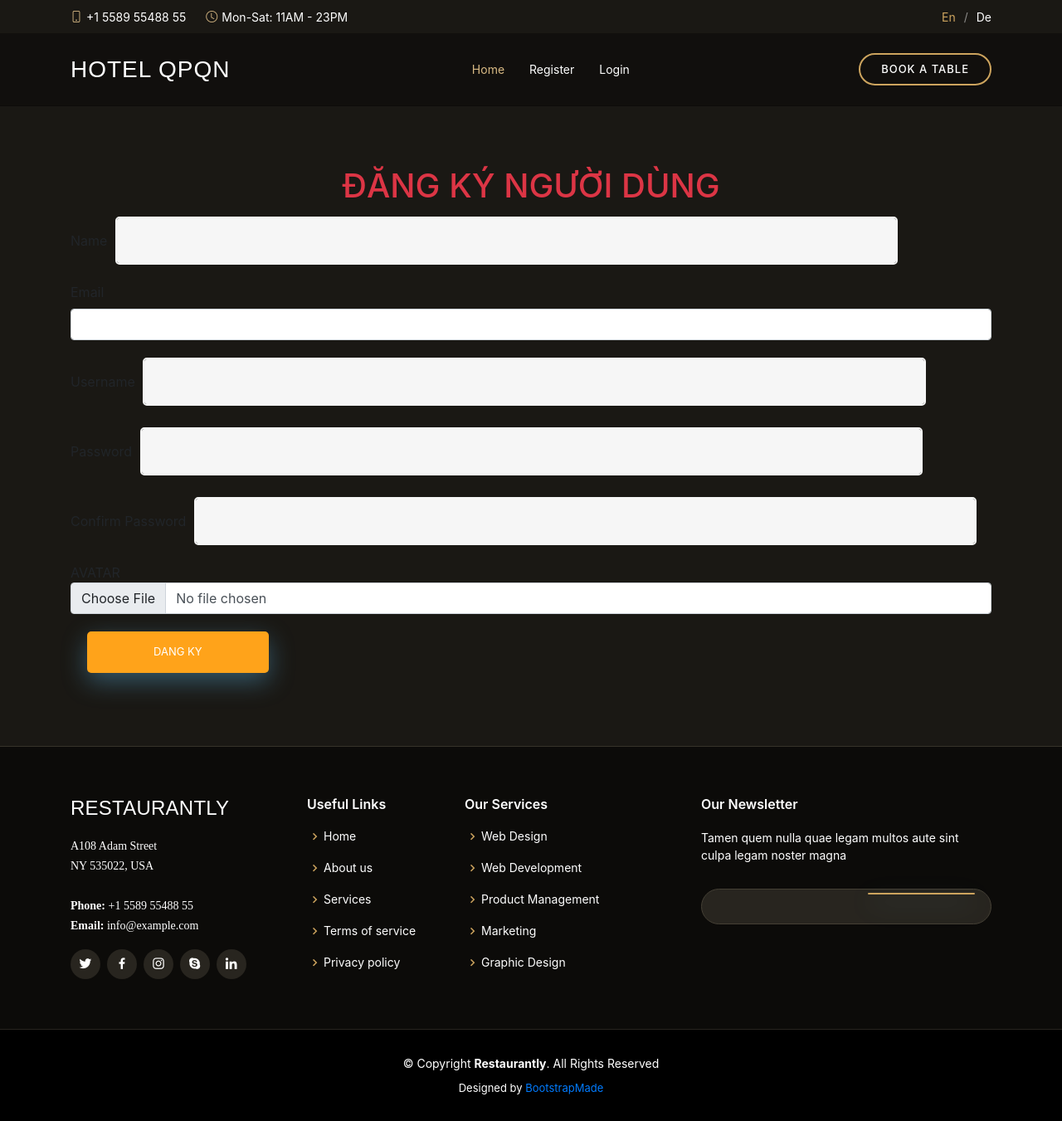
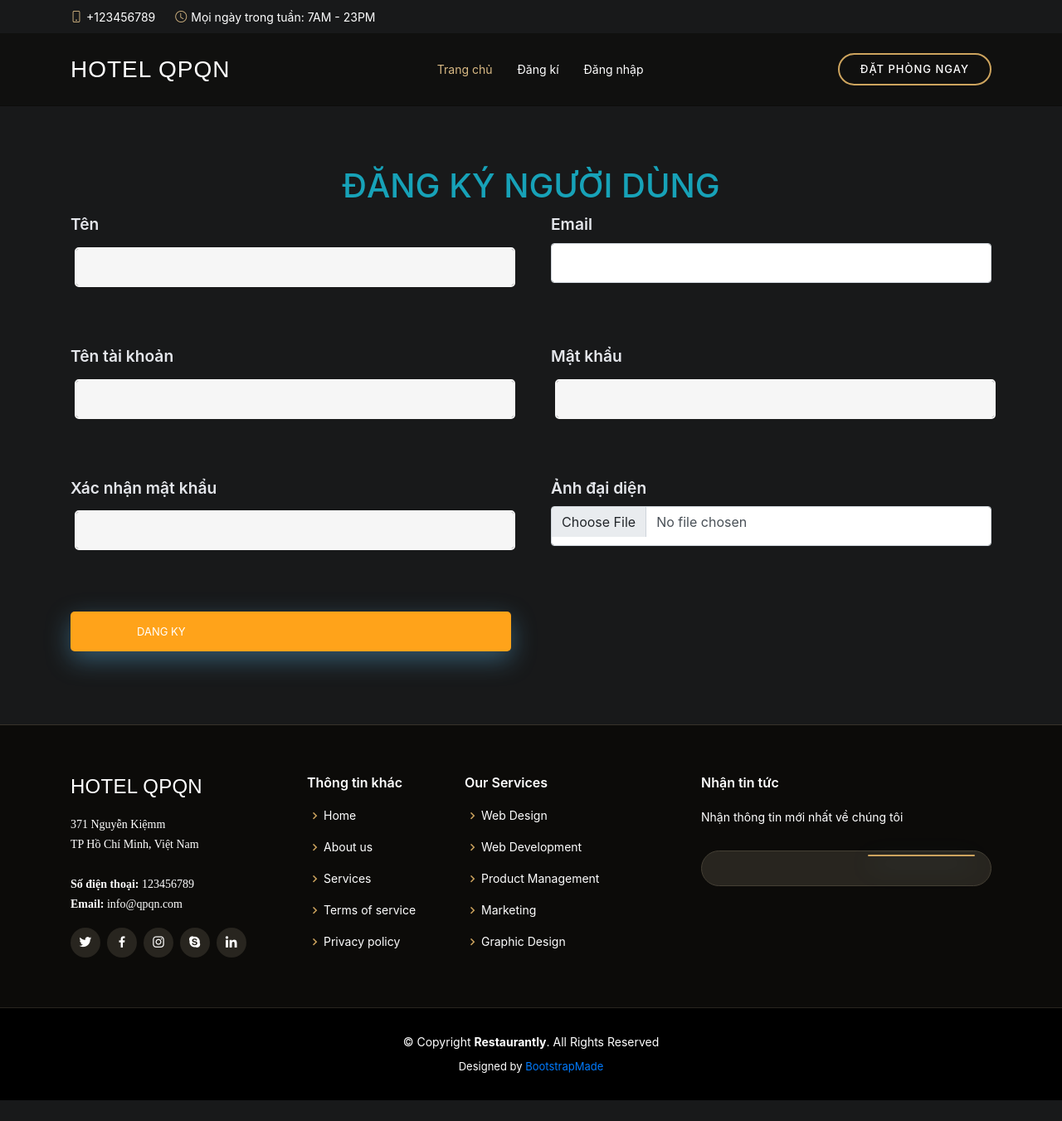
Before and after one commit to ttken01/HotelManager, a Flask app: page /register in a window 1280 px wide. Shown: the whole page at 83% size. After the commit the page ends 1326 px from the top, so only its background shows below. Run offline with Flask 2, Linux system fonts and the light colour scheme; data comes from the database, SQL or seed files in the repository; some libraries are stand-ins or nearby versions.

Commit message:
fix giao diện cực mạnh
register, index home

```diff
--- a/hotelapp/static/css/css.css
+++ b/hotelapp/static/css/css.css
@@ -5,15 +5,15 @@
 
 html {
   font-family: "Inter", sans-serif;
-  background: #1A1814;
-  color: black;
+  background: #18191a;
+  color: #E4E6EB;
   font-size: 100%;
   font-weight: 400;
   scroll-behavior: smooth;
 }
 
 body {
-  background: #1A1814 !important;
+  background: #18191a !important;
 }
 
 img {
@@ -72,6 +72,31 @@ h4 {
   font-size: 1rem;
 }
 
+.register_form {
+  display: -ms-grid;
+  display: grid;
+  -ms-grid-columns: 1fr 1fr;
+      grid-template-columns: 1fr 1fr;
+  grid-gap: 3rem;
+}
+
+.register_form label {
+  font-size: 1.2rem;
+  font-weight: 600;
+  color: #E4E6EB;
+  width: 100%;
+}
+
+.register_form input {
+  width: 100% !important;
+  height: 3rem;
+  text-align: left !important;
+}
+
+.register_form input[type=submit] {
+  margin-left: 0rem !important;
+}
+
 @media only screen and (max-width: 70em) {
   html {
     font-size: 85%;
--- a/hotelapp/static/css/css.scss
+++ b/hotelapp/static/css/css.scss
@@ -1,10 +1,11 @@
 $primary-color: black;
 $sub-color: #007bff;
-$background-color: #1A1814;
+$background-color: #18191a;
 $body-font-size: 1rem;
 $body-font-weight: 400;
 $font-family: 'Inter', sans-serif;
 $yellow : #CDA45E;
+$color-text:#E4E6EB;
 
 *{
     box-sizing: border-box;
@@ -12,7 +13,7 @@ $yellow : #CDA45E;
 html{
     font-family: $font-family;
     background: $background-color;
-    color: $primary-color;
+    color: $color-text;
     font-size: 100%;
     font-weight: $body-font-weight;
     scroll-behavior: smooth;
@@ -82,8 +83,25 @@ h4{
 
 
 //------------------------------------------ --------------------------------
-
-
+.register_form{
+    display: grid;
+    grid-template-columns: 1fr 1fr;
+    grid-gap: 3rem;
+    label{
+        font-size: 1.2rem;
+        font-weight: 600;
+        color: $color-text;
+        width: 100%;
+    }
+    input{
+        width: 100% !important;
+        height: 3rem;
+        text-align: left !important;
+    }
+    input[type=submit]{
+        margin-left: 0rem !important;
+    }
+}
 
 
 
--- a/hotelapp/templates/layout/footer.html
+++ b/hotelapp/templates/layout/footer.html
@@ -7,12 +7,12 @@
 
           <div class="col-lg-3 col-md-6">
             <div class="footer-info">
-              <h3>Restaurantly</h3>
+              <h3>Hotel QPQN</h3>
               <p>
-                A108 Adam Street <br>
-                NY 535022, USA<br><br>
-                <strong>Phone:</strong> +1 5589 55488 55<br>
-                <strong>Email:</strong> info@example.com<br>
+                371 Nguyễn Kiệmm<br>
+                TP Hồ Chí Minh, Việt Nam<br><br>
+                <strong>Số điện thoại:</strong> 123456789<br>
+                <strong>Email:</strong> info@qpqn.com<br>
               </p>
               <div class="social-links mt-3">
                 <a href="#" class="twitter"><i class="bx bxl-twitter"></i></a>
@@ -25,7 +25,7 @@
           </div>
 
           <div class="col-lg-2 col-md-6 footer-links">
-            <h4>Useful Links</h4>
+            <h4>Thông tin khác</h4>
             <ul>
               <li><i class="bx bx-chevron-right"></i> <a href="#">Home</a></li>
               <li><i class="bx bx-chevron-right"></i> <a href="#">About us</a></li>
@@ -47,8 +47,8 @@
           </div>
 
           <div class="col-lg-4 col-md-6 footer-newsletter">
-            <h4>Our Newsletter</h4>
-            <p>Tamen quem nulla quae legam multos aute sint culpa legam noster magna</p>
+            <h4>Nhận tin tức</h4>
+            <p>Nhận thông tin mới nhất về chúng tôi</p>
             <form action="" method="post">
               <input type="email" name="email"><input type="submit" value="Subscribe">
             </form>
--- a/hotelapp/templates/layout/header.html
+++ b/hotelapp/templates/layout/header.html
@@ -2,16 +2,11 @@
   <div class="container d-flex justify-content-center justify-content-md-between">
 
     <div class="contact-info d-flex align-items-center">
-      <i class="bi bi-phone d-flex align-items-center"><span>+1 5589 55488 55</span></i>
-      <i class="bi bi-clock d-flex align-items-center ms-4"><span> Mon-Sat: 11AM - 23PM</span></i>
+      <i class="bi bi-phone d-flex align-items-center"><span>+123456789</span></i>
+      <i class="bi bi-clock d-flex align-items-center ms-4"><span> Mọi ngày trong tuần: 7AM - 23PM</span></i>
     </div>
 
-    <div class="languages d-none d-md-flex align-items-center">
-      <ul>
-        <li>En</li>
-        <li><a href="#">De</a></li>
-      </ul>
-    </div>
+
   </div>
 </div>
 
@@ -25,7 +20,7 @@
 
     <nav id="navbar" class="navbar order-last order-lg-0">
       <ul>
-        <li><a class="nav-link scrollto active" href="/">Home</a></li>
+        <li><a class="nav-link scrollto active" href="/">Trang chủ</a></li>
 
 
       {% if current_user.is_authenticated %}
@@ -43,31 +38,31 @@
         </a>
         </li>
         {% if current_user.user_role == userRole.STAFF %}
-          <li><a class="nav-link scrollto" href="/staff1">BOOKING</a></li>
-          <li><a class="nav-link scrollto" href="{{url_for('booking_list')}}">BOOKING LIST</a></li>
+          <li><a class="nav-link scrollto" href="/staff1">Đặt phòng</a></li>
+          <li><a class="nav-link scrollto" href="{{url_for('booking_list')}}">Danh sách đặt phòng</a></li>
         {% endif %}
         <li class="nav-item">
-          <a class="nav-link" href="{{url_for('user_signout')}}">Log out</a>
+          <a class="nav-link" href="{{url_for('user_signout')}}">Đăng xuất</a>
         </li>
       {% else %}
       <li class="nav-item">
-        <a class="nav-link " href="{{ url_for('user_register') }}">Register</a>
+        <a class="nav-link " href="{{ url_for('user_register') }}">Đăng kí</a>
       </li>
       <li class="nav-item">
-        <a class="nav-link  " href="{{url_for('user_signin')}}">Login</a>
+        <a class="nav-link  " href="{{url_for('user_signin')}}">Đăng nhập</a>
       </li>
       {% endif %}
       {% if current_user.user_role == userRole.USER %}
         <li class="nav-item">
           <a class="nav-link text-danger font-weight-bold" href="{{ url_for('cart') }}">
-              Booked room <span class="badge badge-danger" id="cartCounter">{{ cart_stats.total_quantity }}</span>
+              Phòng đã đặt<span class="badge badge-danger" id="cartCounter">{{ cart_stats.total_quantity }}</span>
           </a>
         </li>
         {% endif %}
       </ul>
       <i class="bi bi-list mobile-nav-toggle"></i>
     </nav><!-- .navbar -->
-    <a href="#book-a-table" class="book-a-table-btn scrollto d-none d-lg-flex">Book a table</a>
+    <a href="#menu" class="book-a-table-btn scrollto d-none d-lg-flex">Đặt phòng ngay</a>
 
   </div>
 </header><!-- End Header -->
--- a/hotelapp/templates/register.html
+++ b/hotelapp/templates/register.html
@@ -4,7 +4,7 @@
 
 {% block content%}
 <div class="register">
-    <h1 class="text-center  text-danger">ĐĂNG KÝ NGƯỜI DÙNG</h1>
+    <h1 class="text-center  text-info">ĐĂNG KÝ NGƯỜI DÙNG</h1>
 
 {% if err_msg %}
 <div class="alert alert-danger">
@@ -12,9 +12,9 @@
 </div>
 {% endif %}
 
-<form method="post" action="{{ url_for('user_register') }}" enctype="multipart/form-data">
+<form class="register_form" method="post" action="{{ url_for('user_register') }}" enctype="multipart/form-data">
     <div class="form-group">
-        <lable for="name">Name</lable>
+        <label for="name">Tên</label>
         <input type="text" class="form-control" id="name" name="name" required>
     </div>
     <div class="form-group">
@@ -22,19 +22,19 @@
         <input type="email" class="form-control" id="email" name="email">
     </div>
     <div class="form-group">
-        <label for="username">Username</label>
+        <label for="username">Tên tài khoản</label>
         <input type="text" class="form-control" id="username" name="username" required>
     </div>
     <div class="form-group">
-        <label for="pass">Password</label>
+        <label for="pass">Mật khẩu</label>
         <input type="password" class="form-control" id="pass" name="password" >
     </div>
     <div class="form-group">
-        <label for="confirm">Confirm Password</label>
+        <label for="confirm">Xác nhận mật khẩu</label>
         <input type="password" class="form-control" id="confirm" name="confirm">
     </div>
     <div class="form-group">
-        <lable for="avatar">AVATAR</lable>
+        <label for="avatar">Ảnh đại diện</label>
         <input type="file" class="form-control" id="avatar" name="avatar">
     </div>
     <input type="submit" value="Dang Ky" class="btn btn-danger ">
```
Also changed, not shown: hotelapp/templates/index.html (+7 -7 lines), 1 other file.
